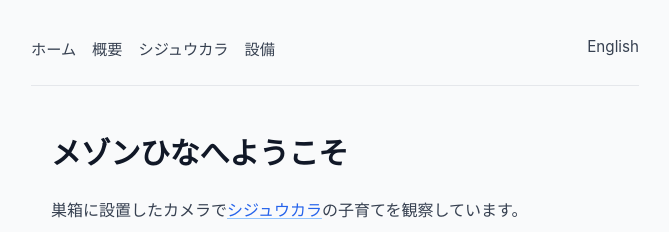
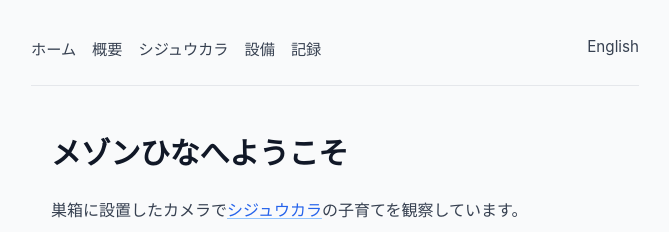
Before and after one commit to tagawa/maison-hina, a Jekyll site: the page built from ja/index.md, in a window 1280 px wide. Shown: the top 232 px of the page, without its empty margins (305-974 px from the left). Built offline with Jekyll 4.4.1, drawn with Linux system fonts in a browser that asks for light colours; comment, search, counter and statistics services are not loaded.

Commit message:
Add timeline link to navigation for Japanese and English

```diff
--- a/_includes/nav.html
+++ b/_includes/nav.html
@@ -4,12 +4,14 @@
     <a href="{{ '/ja/about' | relative_url }}">概要</a>
     <a href="{{ '/ja/birds' | relative_url }}">シジュウカラ</a>
     <a href="{{ '/ja/setup' | relative_url }}">設備</a>
+    <a href="{{ '/ja/timeline/' | relative_url }}">記録</a>
     <span class="lang-switch"><a href="{{ page.url | replace:'ja','en' | relative_url }}">English</a></span>
   {% else %}
     <a href="{{ '/en/' | relative_url }}">Home</a>
     <a href="{{ '/en/about' | relative_url }}">About</a>
     <a href="{{ '/en/birds' | relative_url }}">Birds</a>
     <a href="{{ '/en/setup' | relative_url }}">Setup</a>
+    <a href="{{ '/en/timeline/' | relative_url }}">Timeline</a>
     <span class="lang-switch"><a href="{{ page.url | replace:'en','ja' | relative_url }}">日本語</a></span>
   {% endif %}
 </nav>
```
